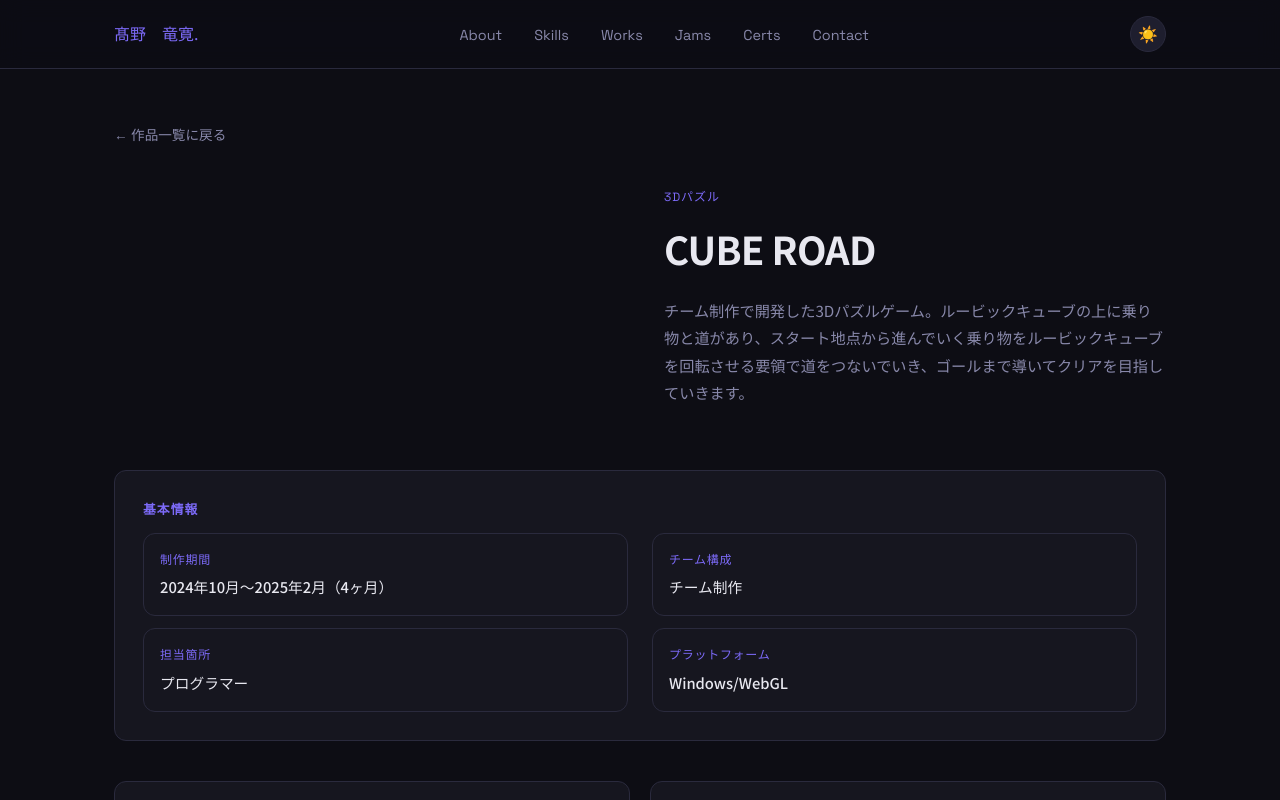
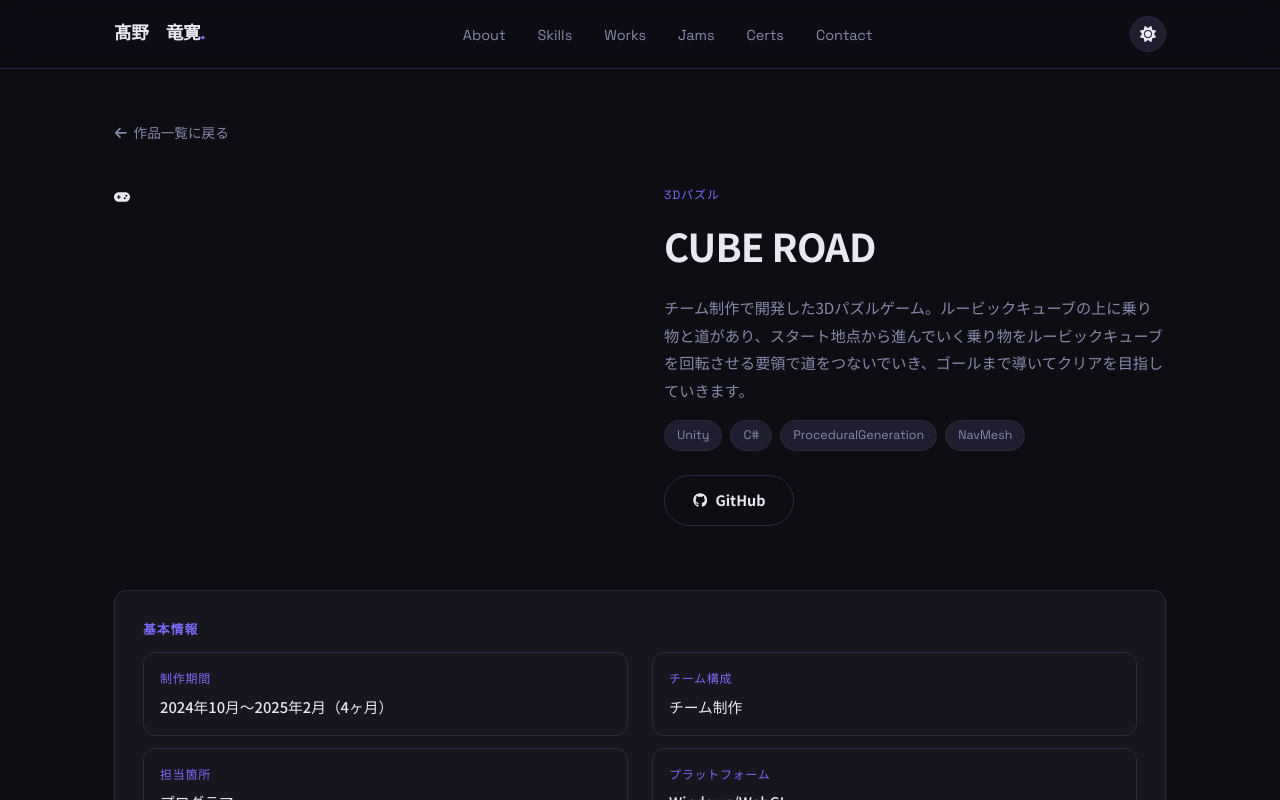
Before and after one commit to COSM1C-0715/MyPortFolio, a React (Vite) app in the folder my-portfolio/: page /works/1 in a window 1280 px wide. Shown: the top 800 px of the page. Built offline with nearby package versions, Linux system fonts and the light colour scheme.

Commit message:
ぬけがあったので修正

```diff
--- a/my-portfolio/src/components/Certifications.tsx
+++ b/my-portfolio/src/components/Certifications.tsx
@@ -20,6 +20,9 @@ const CATEGORY_ICONS: Record<string,IconType> =
     '免許': FaIdCard,
     'ベンダー認定': FaMedal,
     '競プロ': FaBolt,
+    'CTF': FaFlag,
+    'ISUON' : FaDesktop,
+    '学習中' : FaBookOpen
 }
 
 function StatusBadge({status}:{status:CertStatus})
--- a/my-portfolio/src/components/Header.tsx
+++ b/my-portfolio/src/components/Header.tsx
@@ -1,4 +1,5 @@
 import{Link}from 'react-router-dom'
+import { FaSun,FaMoon } from 'react-icons/fa6'
 import{profile}from '../data/portfolio'
 
 interface Props
@@ -24,7 +25,7 @@ export default function Header({theme,onThemeToggle}:Props)
             <div className="container">
                 <div className="header-inner">
                     {/*ロゴ: 常にホームへ戻る*/}
-                    <Link>
+                    <Link to="/" className="header-logo">
                         {profile.name.split(' ')[0]}<span>.</span>
                     </Link>
                     <nav>
@@ -48,7 +49,7 @@ export default function Header({theme,onThemeToggle}:Props)
                         onClick={onThemeToggle}
                         aria-label={theme === 'dark' ? 'ライトモードに切替' : 'ダークモードに切替'}
                     >
-                        {theme === 'dark' ? '☀️' : '🌙'}
+                        {theme === 'dark' ? <FaSun/> : <FaMoon/>}
                     </button>
                 </div>
             </div>
--- a/my-portfolio/src/components/SafeImg.tsx
+++ b/my-portfolio/src/components/SafeImg.tsx
@@ -1,11 +1,12 @@
 import{useState} from 'react'
+import type { ReactNode } from 'react'
 
 interface Props
 {
     src: string | null
     alt: string
     className?: string
-    fallback: string
+    fallback: ReactNode
 }
 
 export default function SafeImg({src,alt,className,fallback}: Props)
--- a/my-portfolio/src/components/Skills.tsx
+++ b/my-portfolio/src/components/Skills.tsx
@@ -1,4 +1,5 @@
 import { useState } from 'react'
+import { FaStar } from 'react-icons/fa6'
 import { skills,type Skill } from '../data/portfolio'
 
 const CATEGORY_LABELS: Record<string,string> =
@@ -65,7 +66,7 @@ function SkillCard({skill}:{skill:Skill})
                 skill.note &&
                 (
                     <p className="skill-note">
-                        <span className="skill-note-icon">✦</span>
+                        <span className="skill-note-icon"><FaStar/></span>
                         {skill.note}
                     </p>
                 )
--- a/my-portfolio/src/components/Works.tsx
+++ b/my-portfolio/src/components/Works.tsx
@@ -1,13 +1,24 @@
 import{Link} from 'react-router-dom'
 import
 {
+    FaLocationDot,
+  FaArrowRight,
+  FaGithub,
+  FaArrowUpRightFromSquare,
+} from 'react-icons/fa6'
+import
+{
     works,
+    CATEGORY_ICON,
+    CATEGORY_ICON_FALLBACK,
     type Work,
 } from '../data/portfolio'
 import SafeImg from './SafeImg'
 
 function WorkCard({work}:{work:Work})
 {
+    const CategoryIcon = CATEGORY_ICON[work.category] ?? CATEGORY_ICON_FALLBACK
+
     return(
         <article className="work-card">
             <div className="work-thumnail">
@@ -33,7 +44,7 @@ function WorkCard({work}:{work:Work})
                             (
                                 (v,i) =>
                                 (
-                                    <span key={i} className="work-venue-tag">📍{v.name} {v.date}</span>
+                                    <span key={i} className="work-venue-tag"><FaLocationDot/>{v.name} {v.date}</span>
                                 )
                             )
                         }
@@ -51,20 +62,20 @@ function WorkCard({work}:{work:Work})
 
               <div className="work-links">
                 <Link to={`/works/${work.id}`} className="btn btn-primary work-btn">
-                  詳細を見る →
+                  詳細を見る <FaArrowRight/>
                 </Link>
                 {
                     work.github &&
                     (
                         <a href={work.github} className="btn btn-outline work-btn"
-                           target="_blank" rel="noreferrer">GitHub</a>
+                           target="_blank" rel="noreferrer"><FaGithub/>GitHub</a>
                     )
                 }
                 {
                     work.link &&
                     (
                         <a href={work.link} className="btn btn-outline work-btn"
-                           target="_blank" rel="noreferrer">Live Demo</a>
+                           target="_blank" rel="noreferrer"><FaArrowUpRightFromSquare/>Live Demo</a>
                     )
                 }
               </div>
--- a/my-portfolio/src/pages/WorkDetail.tsx
+++ b/my-portfolio/src/pages/WorkDetail.tsx
@@ -1,14 +1,21 @@
-import{useParams,Link,Navigate}from 'react-router-dom'
-import type{ReactNode} from 'react'
-import
-{
+import { useParams, Link, Navigate } from 'react-router-dom'
+import type { ReactNode } from 'react'
+import {
+FaArrowLeft,
+FaGithub,
+FaArrowUpRightFromSquare,
+FaImage,
+FaLocationDot,
+} from 'react-icons/fa6'
+import {
 works,
+CATEGORY_ICON,
+CATEGORY_ICON_FALLBACK,
 } from '../data/portfolio'
 import SafeImg from '../components/SafeImg'
 
-function Section({title,children}:{title:string; children:ReactNode})
-{
-    return(
+function Section({ title, children }: { title: string; children: ReactNode }) {
+  return (
     <div className="wd-section">
       <h2 className="wd-section-title">{title}</h2>
       <div className="wd-section-body">{children}</div>
@@ -16,9 +23,8 @@ function Section({title,children}:{title:string; children:ReactNode})
   )
 }
 
-function MetaRow({label,value}:{label: string; value:string | undefined})
-{
-    return(
+function MetaRow({ label, value }: { label: string; value: string | undefined }) {
+  return (
     <div className="wd-meta-row">
       <dt className="wd-meta-label">{label}</dt>
       <dd className="wd-meta-value">{value}</dd>
@@ -26,38 +32,63 @@ function MetaRow({label,value}:{label: string; value:string | undefined})
   )
 }
 
-export default function WorkDetail()
-{
-    const {id} = useParams()
+export default function WorkDetail() {
+  const { id } = useParams()
   const work = works.find((w) => w.id === Number(id))
 
   // 存在しないならIDトップに戻す
-    if(!work) return <Navigate to="/" replace/>
+  if (!work) return <Navigate to="/" replace />
 
   //2回使うので変数化(同じ式を繰り返さない)
-    const categoryEmoji =""
+  const CategoryIcon = CATEGORY_ICON[work.category] ?? CATEGORY_ICON_FALLBACK
 
-    return(
+  return (
     <div className="wd-page">
       <div className="container">
-            <Link to="/#works" className="wd-back">← 作品一覧に戻る</Link>
+        <Link to="/#works" className="wd-back"><FaArrowLeft />作品一覧に戻る</Link>
 
         <div className="wd-hero">
           <div className="wd-hero-thumnail">
-                <SafeImg src={work.thumbnail} alt={work.title} fallback={categoryEmoji}/>
+            <SafeImg src={work.thumbnail} alt={work.title} fallback={<CategoryIcon />} />
           </div>
           <div className="wd-hero-info">
             <p className="work-category-badge">{work.genre}</p>
             <h1 className="wd-title">{work.title}</h1>
             <p className="wd-description">{work.description}</p>
+            <div className="work-tags" style={{ marginTop: 16 }}>
+              {work.tags.map((tag) => (
+                <span key={tag} className="tag">{tag}</span>
+              ))}
+            </div>
+            <div className="wd-hero-links">
+              {work.github && (
+                <a href={work.github} className="btn btn-outline" target="_blank" rel="noreferrer">
+                  <FaGithub /> GitHub
+                </a>
+              )}
+              {work.link && (
+                <a href={work.link} className="btn btn-primary" target="_blank" rel="noreferrer">
+                  <FaArrowUpRightFromSquare /> Live Demo
+                </a>
+              )}
             </div>
           </div>
+        </div>
+        {work.screenshots?.length > 0 && (
+          <Section title="スクリーンショット">
+            <div className="wd-screenshots">
+              {work.screenshots.map((src, i) => (
+                <SafeImg key={i} src={src} alt={`${work.title} screenshot ${i + 1}`} className="wd-screenshot-img" fallback={<FaImage />} />
+              ))}
+            </div>
+          </Section>
+        )}
         <Section title="基本情報">
           <dl className="wd-meta-grid">
-                <MetaRow label="制作期間" value={work.period}/>
-                <MetaRow label="チーム構成" value={work.team}/>
-                <MetaRow label="担当箇所" value={work.role}/>
-                <MetaRow label="プラットフォーム" value={work.platform?.join('/')}/>
+            <MetaRow label="制作期間" value={work.period} />
+            <MetaRow label="チーム構成" value={work.team} />
+            <MetaRow label="担当箇所" value={work.role} />
+            <MetaRow label="プラットフォーム" value={work.platform?.join('/')} />
           </dl>
         </Section>
 
--- a/my-portfolio/tsconfig.json
+++ b/my-portfolio/tsconfig.json
@@ -1,6 +1,6 @@
 {
   "compilerOptions": {
-    "target": "ES2020",
+    "target": "ES2022",
     "useDefineForClassFields": true,
     "lib": ["ES2020", "DOM", "DOM.Iterable"],
     "module": "ESNext",
```
Lines whose indentation alone changed are shown as unchanged.
